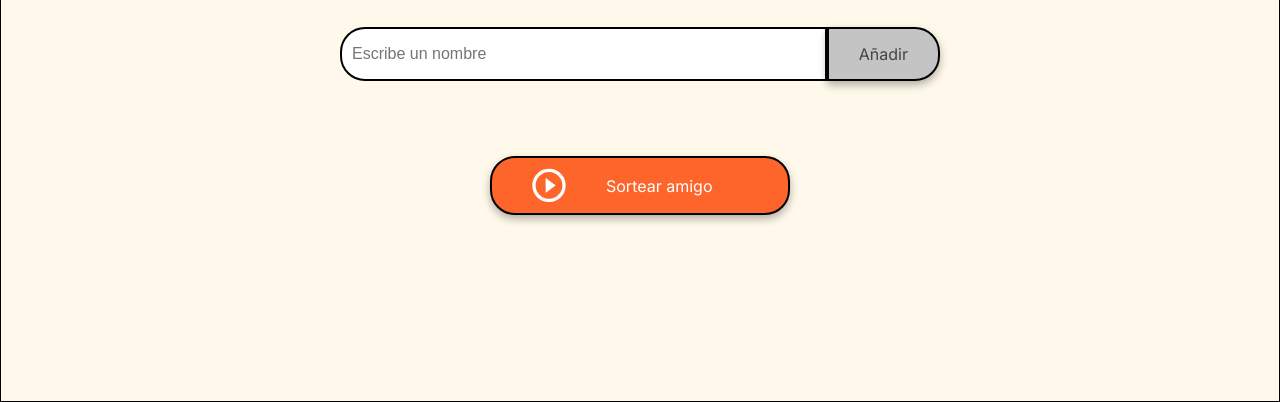
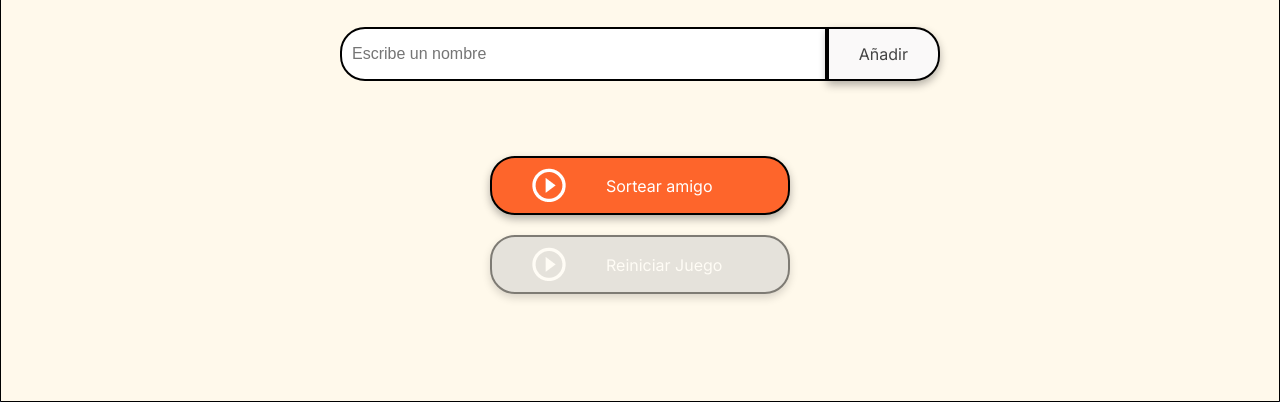
Before and after one commit to jobpech/amigoSecreto, a plain HTML site: page index.html in a window 1280 px wide. Shown: the part 398-800 px from the top of the page. Drawn offline with Linux system fonts and the light colour scheme.

Commit message:
Se creo boton reiniciar juego

```diff
--- a/app.js
+++ b/app.js
@@ -54,12 +54,14 @@ function sortearAmigo() {
     let numeroMaximo = amigos.length;
     let numeroSorteado = Math.floor(Math.random()*numeroMaximo)+1;
 
-    if(amigos.length > 2){
+    if(amigos.length >= 2){
         let lista = document.getElementById("resultado");
         lista.innerHTML = ""; //Limpiar lista
         let li = document.createElement("li"); //crear lista
         li.textContent = amigos[numeroSorteado]; //colocar texto
         lista.appendChild(li);//agregar a lista ul
+        document.getElementById("reiniciar").disabled = false;
+
         return;
     }if (amigos.length >= 1) {
         alert("Favor de agregar mas de un amigo a la lista");
@@ -70,3 +72,17 @@ function sortearAmigo() {
     }
 
 }
+
+//Reiniciar juego
+function reiniciarJuego(){
+    let lista1 = document.getElementById("listaAmigos");
+    lista1.innerHTML = ""; //Limpiar lista
+    let lista2 = document.getElementById("resultado");
+    lista2.innerHTML = ""; //Limpiar lista
+    amigos = [];
+    document.getElementById("reiniciar").disabled = true;
+    alert ("Juego Reiniciado");
+    return
+
+
+}
--- a/index.html
+++ b/index.html
@@ -33,6 +33,12 @@
                     Sortear amigo
                 </button>
             </div>
+            <div class="button-container">
+                <button class="button-draw2" id="reiniciar" onclick="reiniciarJuego()" aria-label="Reiniciar juego" disabled>
+                    <img src="assets/play_circle_outline.png" alt="Ícono para sortear">
+                    Reiniciar Juego
+                </button>
+            </div>
         </section>
     </main>
 
--- a/style.css
+++ b/style.css
@@ -1,11 +1,13 @@
 :root {
     --color-primary: #4B69FD;
     --color-secondary: #FFF9EB;
-    --color-tertiary: #C4C4C4;
+    --color-tertiary: #faf9f9;
     --color-button: #fe652b;
     --color-button-hover: #e55720;
+    --color-button-hover-blue: #061c81;
     --color-text: #444444;
     --color-white: #FFFFFF;
+    --color-button-verde:#0b27a3;
 }
 
 /* Estilos generales */
@@ -153,10 +155,35 @@ ul {
     font-size: 16px;
 }
 
+.button-draw2 {
+    display: flex;
+    align-items: center;
+    width: 100%;
+    padding: 10px 40px;
+    color: var(--color-white);
+    background-color: var(--color-button-verde);
+    font-size: 16px;
+    margin-top: 20px;
+}
+
 .button-draw img {
+    margin-right: 40px;
+}
+.button-draw2 img {
     margin-right: 40px;
 }
 
 .button-draw:hover {
     background-color: var(--color-button-hover);
 }
+
+
+.button-draw2:hover {
+    background-color: var(--color-button-hover-blue);
+}
+
+button:disabled {
+    opacity: 0.5; /* Ejemplo: reducir la opacidad */
+    cursor: not-allowed; /* Cambiar el cursor */
+    background-color: #ccc; /* Cambiar el color de fondo */
+}
```
